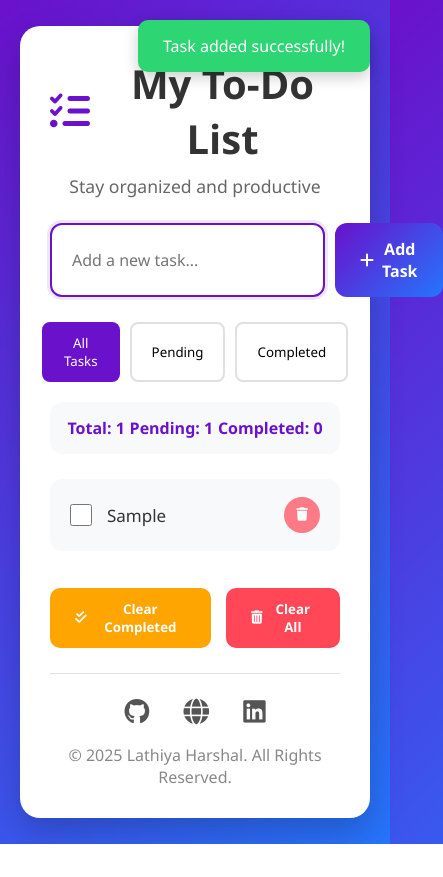
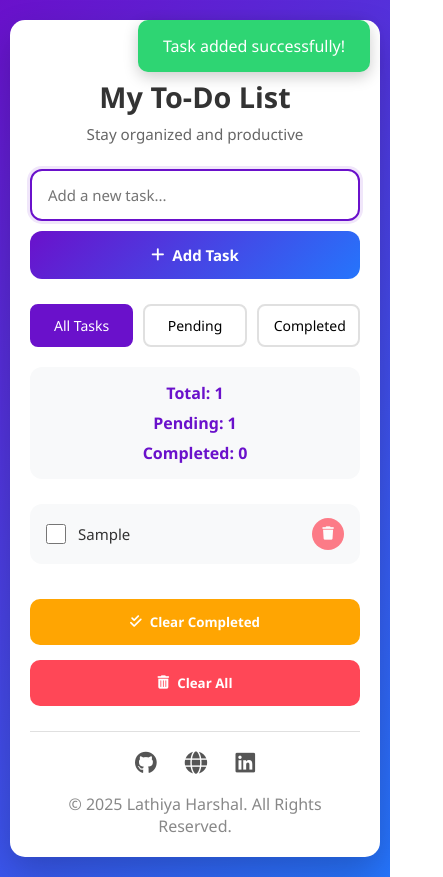
Before and after one commit to HarshalLathiya/To_Do_List_App, a plain HTML site: page index.html in a window 390 px wide. Both pictures are taken after typing "Sample" into the empty fields and a click on the button "Add Task". Shown: the whole page, 443 px wide, since content can reach past the window. Before the commit the page ends 844 px from the top, so only its background shows below. Drawn offline with Linux system fonts and the light colour scheme.

Commit message:
responsiveness

```diff
--- a/style.css
+++ b/style.css
@@ -287,3 +287,202 @@ footer {
     color: #6a11cb; /* Main theme color */
     transform: translateY(-3px);
 }
+
+/* ======================================= */
+/* RESPONSIVE MEDIA QUERIES (ADDED BELOW) */
+/* ======================================= */
+
+/* Tablet Devices (768px and below) */
+@media screen and (max-width: 768px) {
+    body {
+        padding: 15px;
+    }
+
+    .container {
+        padding: 25px;
+        border-radius: 18px;
+    }
+
+    header h1 {
+        font-size: 2rem;
+        gap: 12px;
+    }
+
+    .subtitle {
+        font-size: 1rem;
+    }
+
+    .input-section {
+        flex-direction: column;
+    }
+
+    #addTaskBtn {
+        width: 100%;
+        justify-content: center;
+    }
+
+    .filters {
+        flex-wrap: wrap;
+    }
+
+    .filter-btn {
+        flex: 1;
+        min-width: 120px;
+        text-align: center;
+    }
+
+    .task-item {
+        padding: 16px 18px;
+    }
+
+    .task-text {
+        font-size: 16px;
+    }
+}
+
+/* Mobile Devices (480px and below) */
+@media screen and (max-width: 480px) {
+    body {
+        padding: 10px;
+        align-items: flex-start;
+    }
+
+    .container {
+        padding: 20px;
+        border-radius: 15px;
+        margin: 10px 0;
+    }
+
+    header h1 {
+        font-size: 1.8rem;
+        flex-direction: column;
+        gap: 8px;
+    }
+
+    .subtitle {
+        font-size: 0.95rem;
+    }
+
+    #taskInput {
+        padding: 14px 16px;
+        font-size: 15px;
+    }
+
+    #addTaskBtn {
+        padding: 14px 20px;
+        font-size: 15px;
+    }
+
+    .filter-btn {
+        padding: 10px 15px;
+        font-size: 14px;
+        min-width: 100px;
+    }
+
+    .stats {
+        flex-direction: column;
+        gap: 8px;
+        text-align: center;
+    }
+
+    .task-item {
+        padding: 14px 16px;
+        margin-bottom: 10px;
+    }
+
+    .task-checkbox {
+        width: 20px;
+        height: 20px;
+        margin-right: 12px;
+    }
+
+    .task-text {
+        font-size: 15px;
+    }
+
+    .delete-btn {
+        width: 32px;
+        height: 32px;
+    }
+
+    .actions {
+        flex-direction: column;
+    }
+
+    .action-btn {
+        width: 100%;
+        justify-content: center;
+        padding: 14px 20px;
+    }
+
+    footer {
+        padding-top: 15px;
+        margin-top: 15px;
+    }
+
+    .social-icons a {
+        font-size: 1.4rem;
+        margin: 0 12px;
+    }
+}
+
+/* Small Mobile Devices (360px and below) */
+@media screen and (max-width: 360px) {
+    .container {
+        padding: 18px;
+    }
+
+    header h1 {
+        font-size: 1.6rem;
+    }
+
+    .filter-btn {
+        min-width: 90px;
+        padding: 8px 12px;
+        font-size: 13px;
+    }
+
+    .social-icons a {
+        font-size: 1.2rem;
+        margin: 0 10px;
+    }
+}
+
+/* Landscape Mode for Mobile */
+@media screen and (max-height: 500px) and (orientation: landscape) {
+    body {
+        padding: 10px;
+        align-items: flex-start;
+    }
+
+    .container {
+        max-height: 90vh;
+        overflow-y: auto;
+        margin: 10px 0;
+    }
+
+    #taskList {
+        max-height: 200px;
+    }
+}
+
+/* Touch Device Optimizations */
+@media (hover: none) and (pointer: coarse) {
+    .filter-btn,
+    .action-btn,
+    #addTaskBtn,
+    .delete-btn {
+        min-height: 44px;
+    }
+
+    #taskInput {
+        font-size: 16px;
+    }
+
+    /* Improve touch feedback */
+    .filter-btn:active,
+    .action-btn:active,
+    #addTaskBtn:active {
+        transform: scale(0.98);
+    }
+}
```
